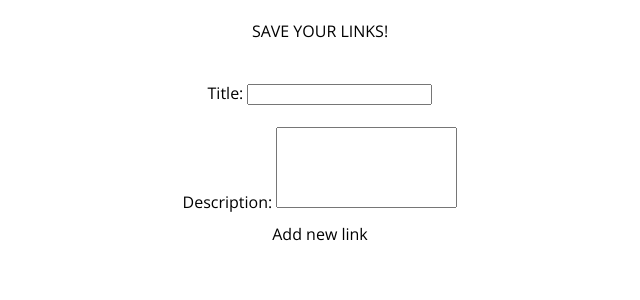
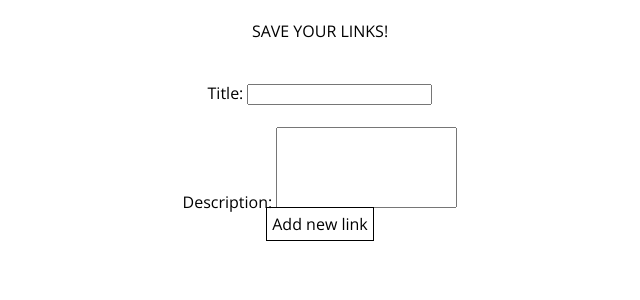
Before and after one commit to AdrianVillalbaSanchez/Algo-reactivo, a React (Create React App) app: page / in a window 1280 px wide. Shown: the top 300 px of the page, without its empty margins (320-960 px from the left). Built offline with nearby package versions, Linux system fonts and the light colour scheme.

Commit message:
Button addLink style edited

```diff
--- a/src/index.css
+++ b/src/index.css
@@ -35,6 +35,9 @@ body {
 }
 
 .btn{
+  border: 1px solid black;
+  display: inline;
+  padding: 5px 5px;
   margin-top: 10px;
 }
 
```
